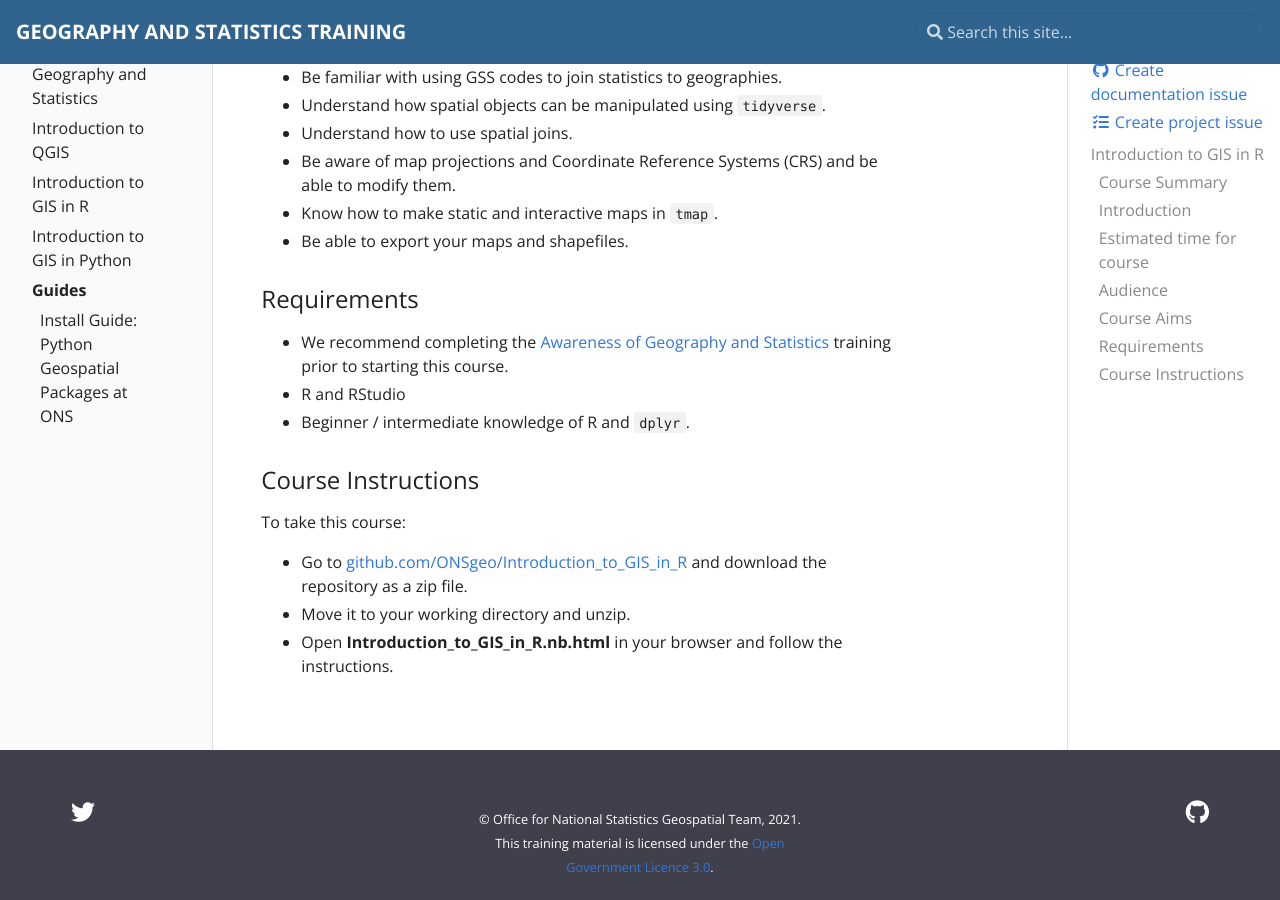
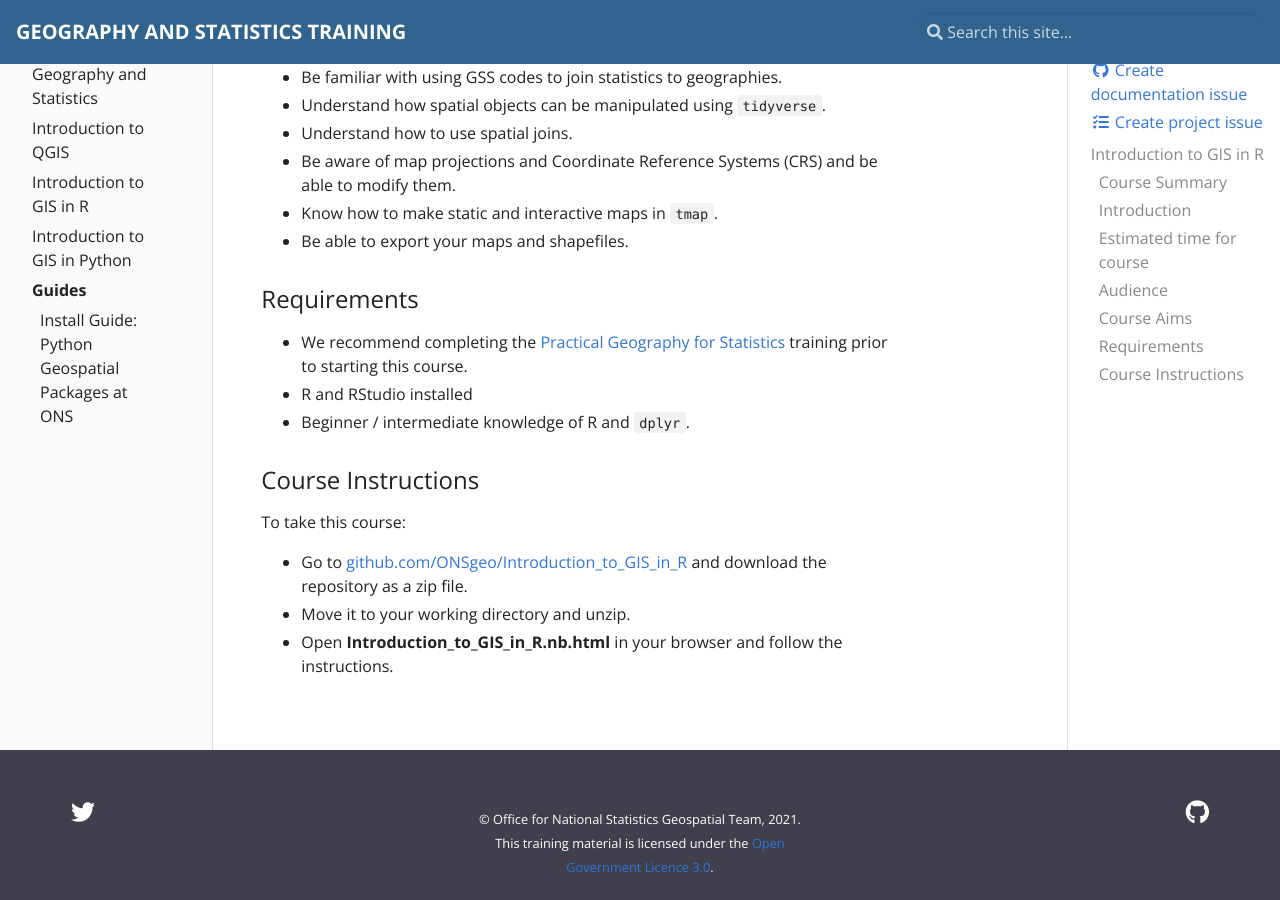
Before and after one commit to ONSgeo/geospatial-training, a Jekyll site: the page built from _docs/intro_to_gis_in_r.md, in a window 1280 px wide and 900 px high, scrolled down 636 px. Built offline with Jekyll 4.4.1, drawn with Linux system fonts in a browser that asks for light colours.

Commit message:
update course link for practical geog and stats course

```diff
--- a/_docs/intro_to_gis_in_r.md
+++ b/_docs/intro_to_gis_in_r.md
@@ -27,8 +27,8 @@
 * Be able to export your maps and shapefiles.
 
 ### Requirements
-* We recommend completing the [Awareness of Geography and Statistics](https://onsgeo.github.io/geospatial-training/docs/awareness_of_geog_and_stats) training prior to starting this course.
-* R and RStudio
+* We recommend completing the [Practical Geography for Statistics](https://onsgeo.github.io/geospatial-training/docs/practical_geog_and_stats) training prior to starting this course.
+* R and RStudio installed
 * Beginner / intermediate knowledge of R and `dplyr`.
 
 ### Course Instructions
```
Also changed, not shown: _docs/intro_to_gis_in_python.md (+2 -1 lines), _docs/intro_to_qgis.md (+1 -1 lines).
